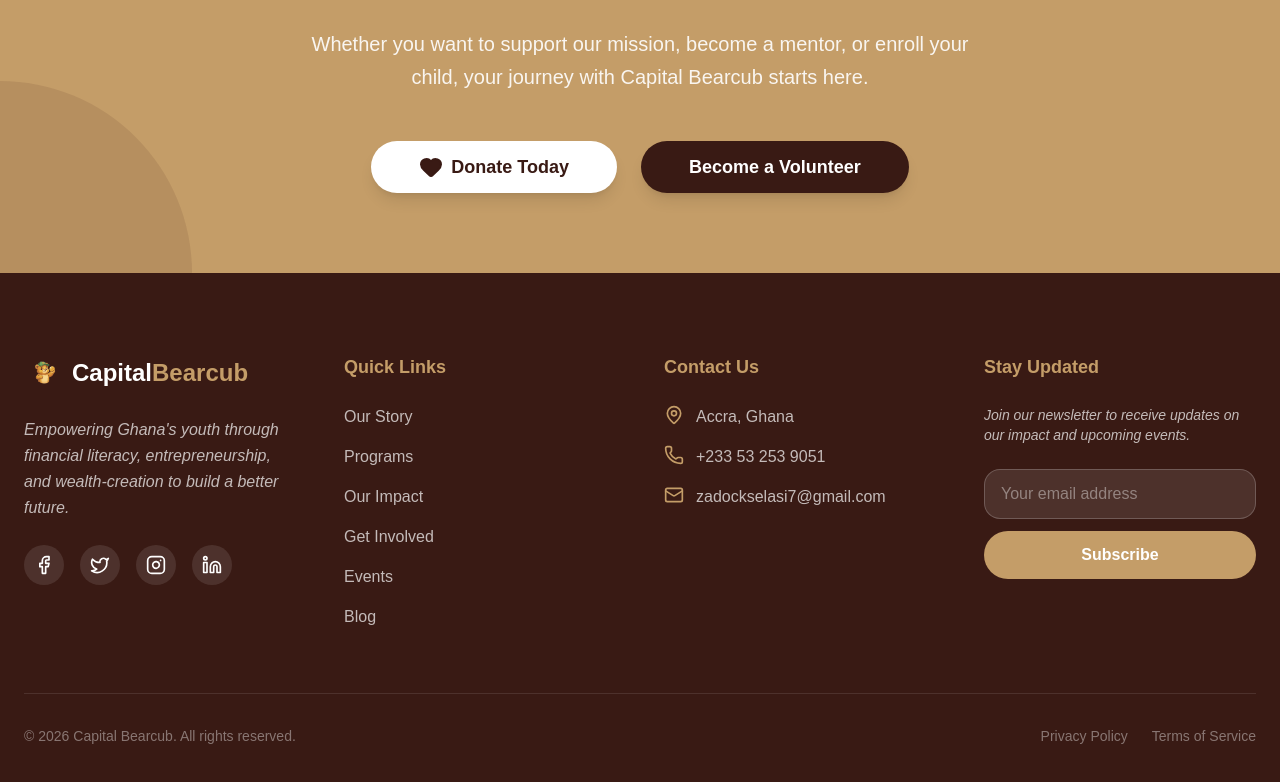
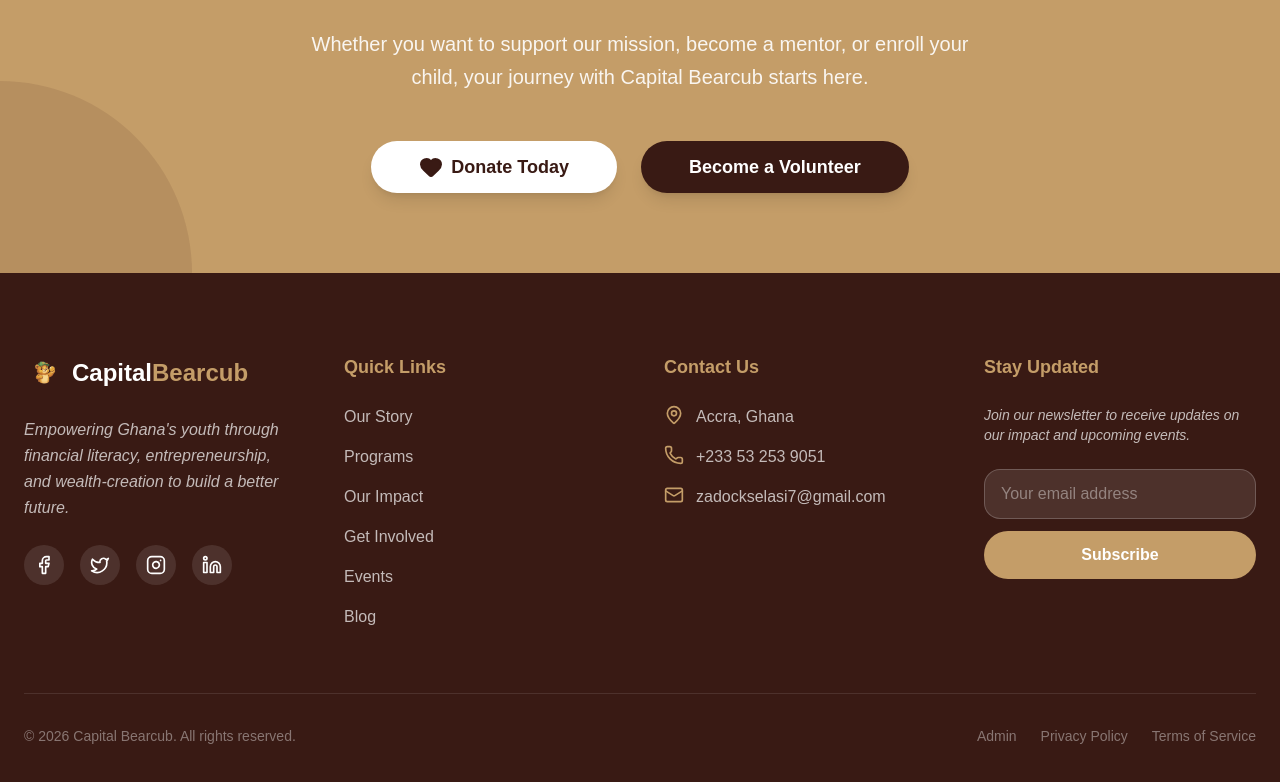
Before and after one commit to ZadockSelasi/capital-bearcub-club, a Next.js app: page / in a window 1280 px wide. Shown: the part 2972-3754 px from the top of the page. Built offline with nearby package versions, Linux system fonts and the light colour scheme.

Commit message:
feat: add admin link to footer

```diff
--- a/src/components/Footer.tsx
+++ b/src/components/Footer.tsx
@@ -97,6 +97,7 @@
                 <div className="border-t border-white/10 pt-8 flex flex-col md:flex-row justify-between items-center gap-4 text-white/40 text-sm">
                     <p>© {new Date().getFullYear()} Capital Bearcub. All rights reserved.</p>
                     <div className="flex gap-6">
+                        <Link href="/admin" className="hover:text-white transition-colors">Admin</Link>
                         <Link href="#" className="hover:text-white transition-colors">Privacy Policy</Link>
                         <Link href="#" className="hover:text-white transition-colors">Terms of Service</Link>
                     </div>
```
